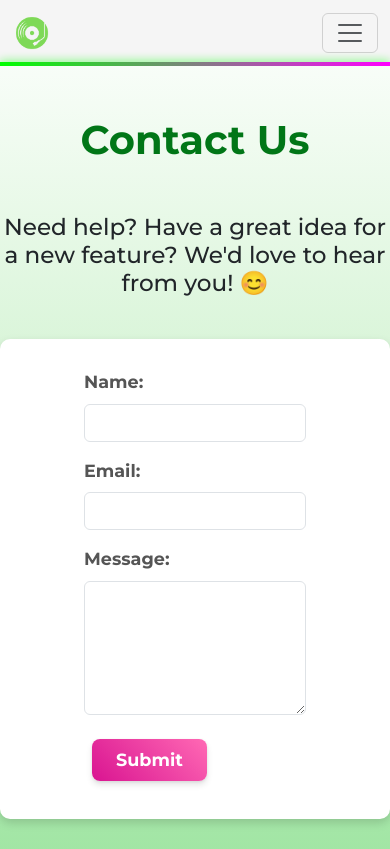
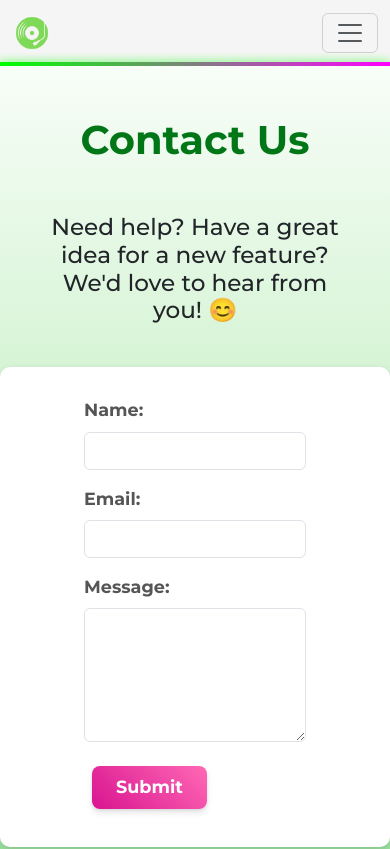
Before and after one commit to morgharrisx/fullstack-3, a React (Create React App) app in the folder frontend/: page /contact in a window 390 px wide. Shown: the top 849 px of the page. Built offline with nearby package versions, Linux system fonts and the light colour scheme; the HTML template or start-up script is replaced by a standard one; a web font is replaced by a local one.

Commit message:
optimised text description for mobile screens

```diff
--- a/frontend/src/ContactForm/ContactForm.css
+++ b/frontend/src/ContactForm/ContactForm.css
@@ -24,7 +24,7 @@
   align-items: center;
   text-align: justify;
   margin-top: 5vh;
-  margin-bottom: 20vh;
+  margin-bottom: 13vh;
 }
 
 /*Optimised for smaller screens*/
@@ -33,6 +33,10 @@ and (max-width : 1224px) {
   .contact-form-container {
     width: 100%;
   }
+  .contact-form-description {
+    margin-left: 10%;
+    margin-right: 10%;
+  }
 }
 
 .mb-3 {
```
